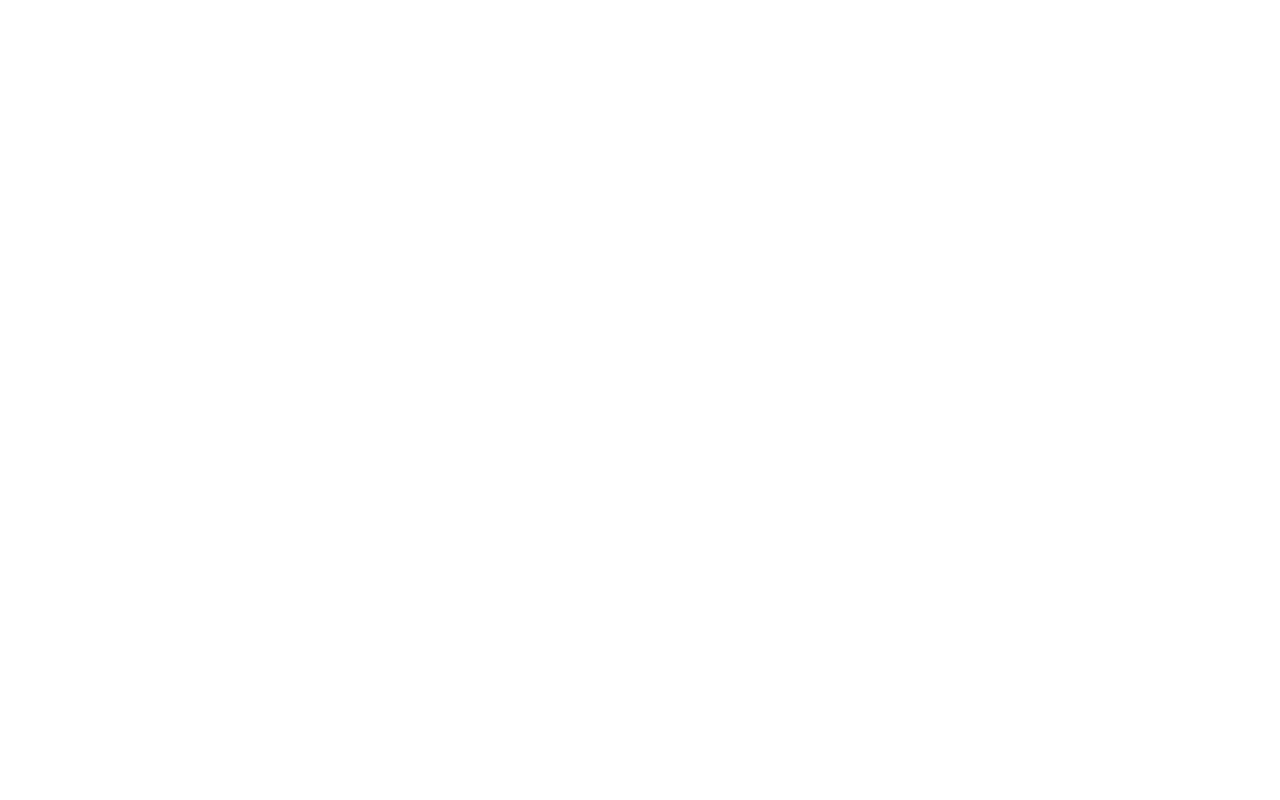
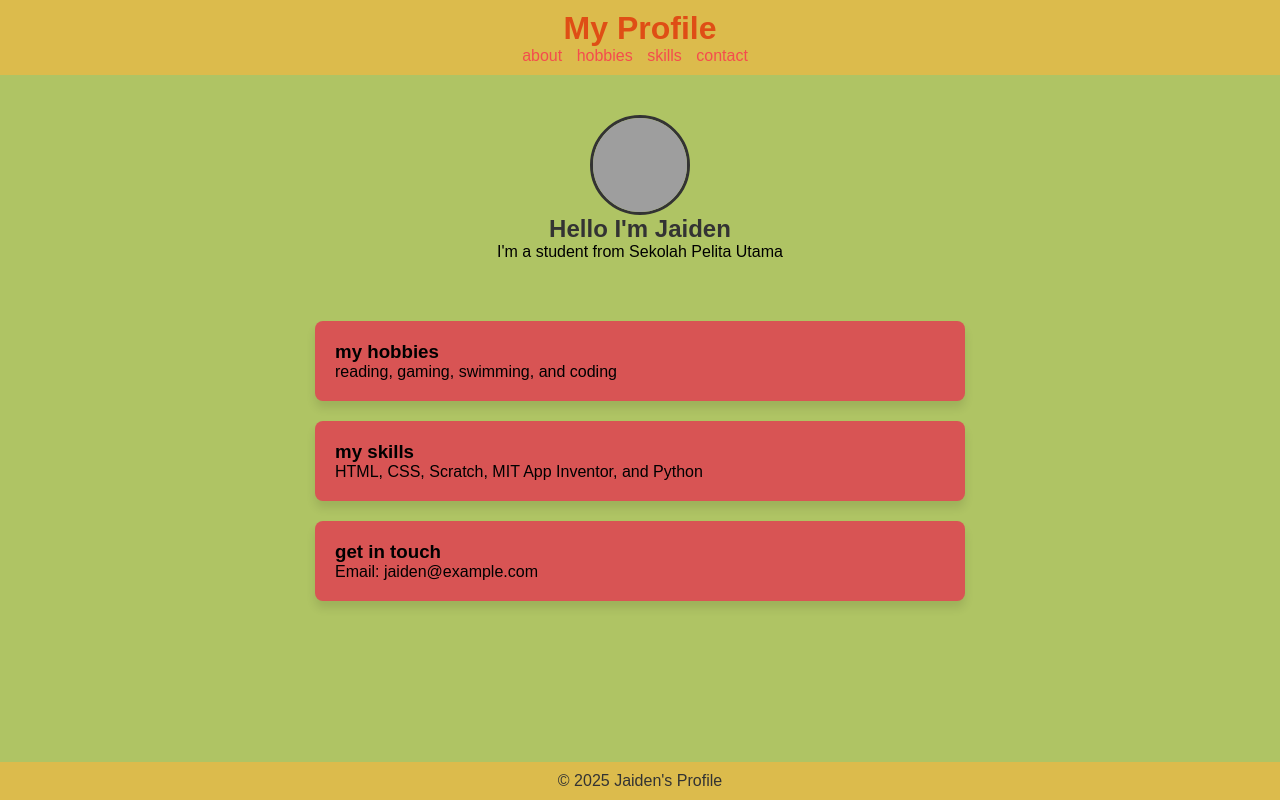
Before and after one commit to jaidenlee5013-ui/profile-project, a plain HTML site: page index.html in a window 1280 px wide. Drawn offline with Linux system fonts and the light colour scheme; grey boxes are pictures that could not be loaded.

Commit message:
add: profile page ,style,css and image

```diff
--- /dev/null
+++ b/assets/style.css
@@ -0,0 +1,70 @@
+/* Global reset */
+*,
+*::before,
+*::after {
+    box-sizing: border-box;
+    margin: 0;
+    padding: 0;
+}
+
+body {
+    font-family: 'poppins', sans-serif;
+    background-color: #afc464;
+}
+
+header {
+    background-color: #dcbb4c;
+    color: #df4a14f6;
+    padding: 10px;
+    text-align: center;
+}
+nav a{
+    text-decoration: none;
+    color: #f44d4d;
+    margin-right:  10px;
+
+}
+.profile{
+    display: flex;
+    flex-direction: column;
+    align-items: center;
+    justify-content: center;
+    padding: 40px 20px ;
+    animation: fade-in 2s ease-in;
+    max-width: 900px;
+    margin: 0 auto;
+}
+.profile img {
+    width: 100px;
+    height: 100px;
+    background-position: top center;
+    border-radius: 50%;
+    object-fit: cover;
+    object-position: center;
+    border: 3px solid #333;
+    animation: float 3s ease-in-out infinite;
+}.profile .info h2 {
+   color: #333;
+    text-align: center;
+}
+.card{
+    background-color: #d85454;
+    padding: 20px;
+    margin: 20px auto;
+    max-width: 650px;
+    border-radius: 8px;
+    box-shadow: 0 7px 10px rgba(0, 0, 0, 0.1);
+
+}
+.card:hover{
+    transform: scale(1.05);
+}
+footer {
+    background-color: #dcbb4c;
+    color: #333;
+    text-align: center;
+    padding: 10px 0;
+    position: fixed;
+    bottom: 0;
+    width: 100%;
+}
--- a/index.html
+++ b/index.html
@@ -4,8 +4,41 @@
     <meta charset="UTF-8">
     <meta name="viewport" content="width=device-width, initial-scale=1.0">
     <title>Document</title>
+    <link rel="stylesheet" href="/assets/style.css">
 </head>
 <body>
-
+    <header>
+        <h1>My Profile</h1>
+        <nav>
+            <a href="#about">about</a>
+            <a href="#hobbies">hobbies</a>
+            <a href="#skills">skills</a>
+            <a href="#contact">contact</a>
+        </nav>
+    </header>
+    <main>
+        <section id="about" class="profile">
+            <img src="/assets/person.png" alt="people">
+            <div class="info">
+                <h2>Hello I'm Jaiden</h2>
+                <p>I'm a student from Sekolah Pelita Utama</p>
+            </div>
+        </section>
+        <section id="hobbies" class="card">
+            <h3>my hobbies</h3>
+            <p>reading, gaming, swimming, and coding</p>
+        </section>
+        <section id="skills" class="card">
+            <h3>my skills</h3>
+            <p>HTML, CSS, Scratch, MIT App Inventor, and Python</p>
+        </section>
+        <section id="contact" class="card">
+            <h3>get in touch</h3>
+            <p>Email: jaiden@example.com</p>
+        </section>
+    </main>
+    <footer>
+        <p>&copy; 2025 Jaiden's Profile</p>
+    </footer>
 </body>
 </html>
```
Also changed, not shown: 1 other file.
